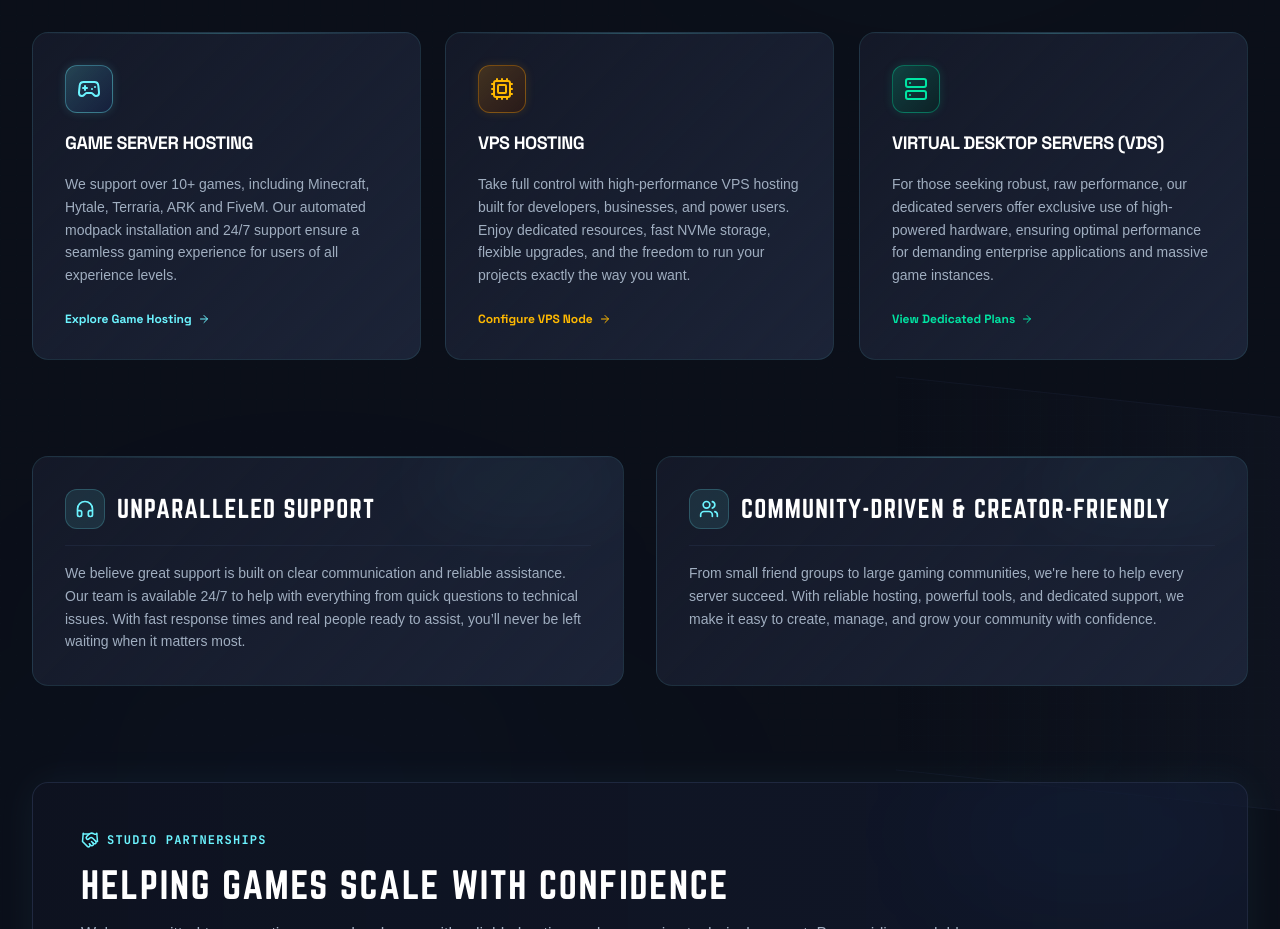
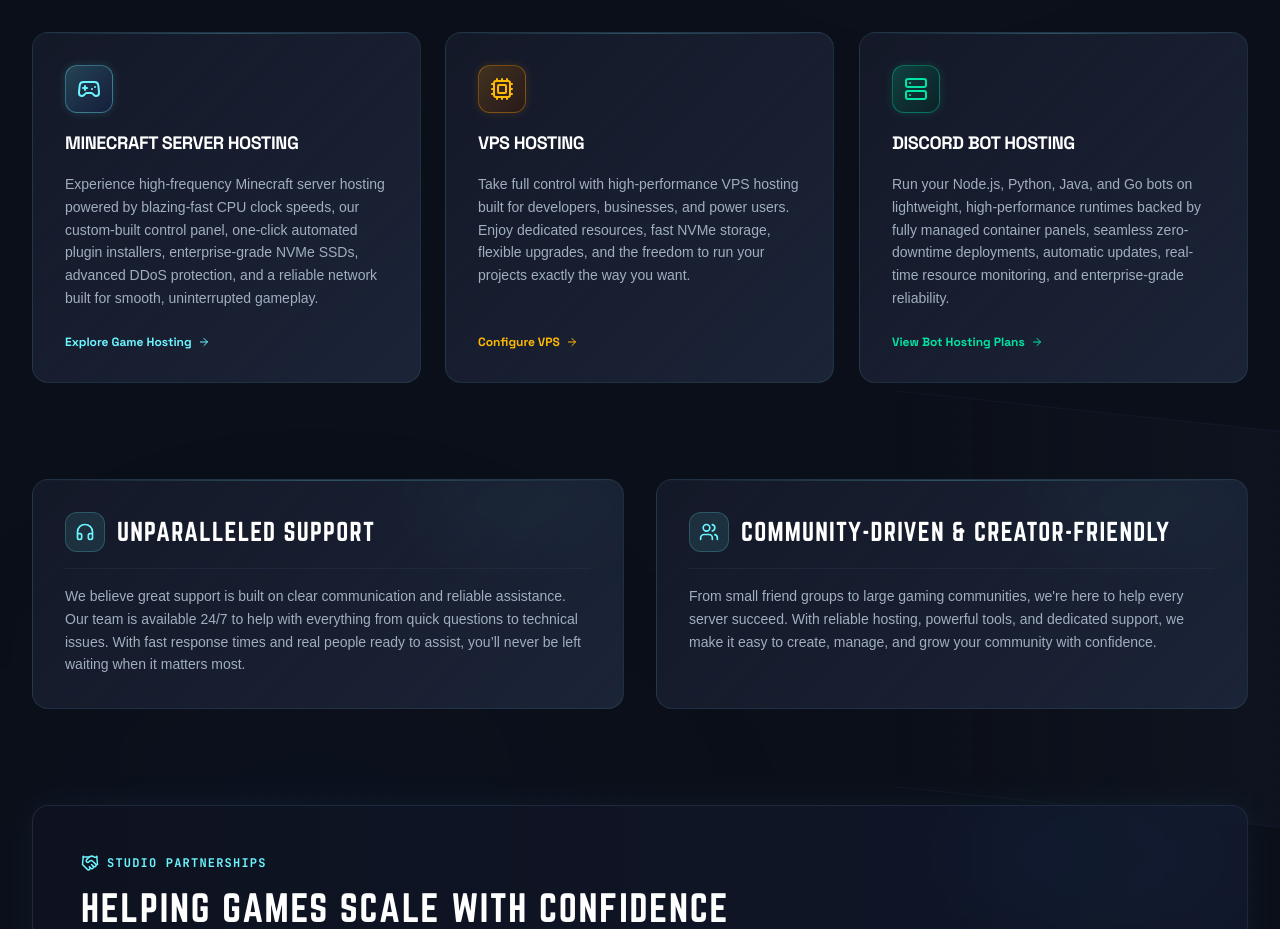
Before and after one commit to DynoXium/Website, a Next.js app: page /about in a window 1280 px wide. Shown: the part 1505-2434 px from the top of the page. Built offline with nearby package versions, Linux system fonts and the light colour scheme; no server answers; a web font is replaced by a local one.

Commit message:
Optimize

```diff
--- a/src/app/company/about.tsx
+++ b/src/app/company/about.tsx
@@ -190,10 +190,10 @@
                 <Gamepad2 className="h-6 w-6" />
               </div>
               <h3 className="font-display text-lg font-bold text-white uppercase tracking-tight">
-                Game Server Hosting
+                MInecraft Server Hosting
               </h3>
               <p className="text-xs sm:text-sm text-text-muted leading-relaxed font-medium">
-                We support over 10+ games, including Minecraft, Hytale, Terraria, ARK and FiveM. Our automated modpack installation and 24/7 support ensure a seamless gaming experience for users of all experience levels.
+                Experience high-frequency Minecraft server hosting powered by blazing-fast CPU clock speeds, our custom-built control panel, one-click automated plugin installers, enterprise-grade NVMe SSDs, advanced DDoS protection, and a reliable network built for smooth, uninterrupted gameplay.
               </p>
             </div>
             <Link href="/game" className="inline-flex items-center gap-1.5 text-xs font-bold text-primary-cyan hover:underline pt-2">
@@ -216,7 +216,7 @@
               </p>
             </div>
             <Link href="/vps" className="inline-flex items-center gap-1.5 text-xs font-bold text-amber-400 hover:underline pt-2">
-              <span>Configure VPS Node</span>
+              <span>Configure VPS</span>
               <ArrowRight className="h-3 w-3" />
             </Link>
           </div>
@@ -228,14 +228,14 @@
                 <Server className="h-6 w-6" />
               </div>
               <h3 className="font-display text-lg font-bold text-white uppercase tracking-tight">
-                Virtual Desktop Servers (VDS)
+                Discord Bot Hosting
               </h3>
               <p className="text-xs sm:text-sm text-text-muted leading-relaxed font-medium">
-                For those seeking robust, raw performance, our dedicated servers offer exclusive use of high-powered hardware, ensuring optimal performance for demanding enterprise applications and massive game instances.
+                Run your Node.js, Python, Java, and Go bots on lightweight, high-performance runtimes backed by fully managed container panels, seamless zero-downtime deployments, automatic updates, real-time resource monitoring, and enterprise-grade reliability.
               </p>
             </div>
             <Link href="#" className="inline-flex items-center gap-1.5 text-xs font-bold text-success-teal hover:underline pt-2">
-              <span>View Dedicated Plans</span>
+              <span>View Bot Hosting Plans</span>
               <ArrowRight className="h-3 w-3" />
             </Link>
           </div>
--- a/src/app/layout.tsx
+++ b/src/app/layout.tsx
@@ -1,4 +1,5 @@
 import type { Metadata } from "next";
+import Script from "next/script";
 import localFont from "next/font/local";
 import "./globals.css";
 import Header from "@/components/Header";
@@ -170,6 +171,20 @@
         <link rel="icon" href="/favicon.ico?v=2" />
         <link rel="shortcut icon" href="/favicon.ico?v=2" />
         <link rel="apple-touch-icon" href="/favicon.ico?v=2" />
+        {/* Google tag (gtag.js) */}
+        <Script
+          src="https://www.googletagmanager.com/gtag/js?id=G-7GNC3GL873"
+          strategy="afterInteractive"
+        />
+        <Script id="google-analytics" strategy="afterInteractive">
+          {`
+            window.dataLayer = window.dataLayer || [];
+            function gtag(){dataLayer.push(arguments);}
+            gtag('js', new Date());
+
+            gtag('config', 'G-7GNC3GL873');
+          `}
+        </Script>
       </head>
       <body className="min-h-screen flex flex-col bg-bg-dark text-text-light font-sans antialiased">
         <CurrencyProvider>
--- a/src/app/legal/terms.tsx
+++ b/src/app/legal/terms.tsx
@@ -94,7 +94,7 @@
       content: (
         <ol className="list-decimal pl-5 space-y-2 text-[#A0AEC0]">
           <li>To use DynoXium's Services, you must be at least 13 years of age. If you are under the age of 18, you may only use the Services with the permission and supervision of your parent or legal guardian, who agrees to be bound by these Terms on your behalf.</li>
-          <li>If acting on behalf of a business, you confirm you have authority to bind that entity.</li>
+          <li>If acting on behalf of a business, you need to confirm you have authority to bind that entity.</li>
           <li>We may request identity verification at any time.</li>
           <li>Services may not be used in restricted jurisdictions.</li>
         </ol>
@@ -251,6 +251,7 @@
               <li>Setup fees</li>
               <li>Add-ons</li>
               <li>Abuse-related suspension</li>
+              <li>Dedicated Additional IP</li>
             </ul>
           </li>
           <li>Refunds are issued to the original payment method only.</li>
--- a/src/app/page.tsx
+++ b/src/app/page.tsx
@@ -106,34 +106,34 @@
 const testimonials = [
   {
     name: "Pokemon32",
-    role: "Minecraft Server Owner",
+    role: "Minecraft Server Administrator",
     avatar: "https://images-ext-1.discordapp.net/external/gTeu6MRNiluNQvqyOsMDKAQ-l01f2M2HH8E9dsEDm_8/%3Fsize%3D4096/https/cdn.discordapp.com/avatars/1429468069239197717/8e8ed485d40267a64519108e7a8a6cf6.png?format=webp&quality=lossless",
     quote: "Really smooth performance with almost no lag, and the support team replies fast too. The panel is easy to use and everything works nicely. Had a great experience hosting my Minecraft server here. ",
   },
   {
     name: "Kr Arjan",
-    role: "Discord Bot Developer",
+    role: "Developer",
     avatar: "https://cdn.discordapp.com/avatars/606851356854321171/1e409739493fc380fd8f67db0751f13f.png?size=4096",
     quote: "",
   },
   {
-    name: "Sarah Jenkins",
-    role: "Server Administrator",
-    avatar: "https://images.unsplash.com/photo-1494790108377-be9c29b29330?auto=format&fit=crop&w=150&q=80",
-    quote: "Minecraft server latency is incredibly low. Players connecting from Sydney and Singapore both get solid, stable green pings.",
-  },
-  {
-    name: "Emily Chen",
-    role: "SaaS Developer",
-    avatar: "https://images.unsplash.com/photo-1517841905240-472988babdf9?auto=format&fit=crop&w=150&q=80",
-    quote: "Low latency, fast deployment. We migrated our entire backend services to Dynoxium and saw immediate load time drops.",
-  },
-  {
-    name: "Marcus Vance",
-    role: "Systems Engineer",
-    avatar: "https://images.unsplash.com/photo-1500648767791-00dcc994a43e?auto=format&fit=crop&w=150&q=80",
-    quote: "The support is lightning fast. I had a firewall configuration issue at 2 AM and the team resolved it within minutes.",
-  },
+    name: "Pranav Nagpal",
+    role: "Developer",
+    avatar: "https://cdn.discordapp.com/avatars/1001807101116567572/2fed10242ae38305a263fbf87f311456.png?size=4096",
+    quote: "Been using it for 10 days now. Bought 8 GB ram minecraft server to play with college friends. It worked smoothly for 20 players and supported all the cool mods. Love it.",
+  },//
+  // {
+  //   name: "Emily Chen",
+  //   role: "SaaS Developer",
+  //   avatar: "https://images.unsplash.com/photo-1517841905240-472988babdf9?auto=format&fit=crop&w=150&q=80",
+  //   quote: "Low latency, fast deployment. We migrated our entire backend services to Dynoxium and saw immediate load time drops.",
+  // },
+  // {
+  //   name: "Marcus Vance",
+  //   role: "Systems Engineer",
+  //   avatar: "https://images.unsplash.com/photo-1500648767791-00dcc994a43e?auto=format&fit=crop&w=150&q=80",
+  //   quote: "The support is lightning fast. I had a firewall configuration issue at 2 AM and the team resolved it within minutes.",
+  // },
 ];
 
 export default function Home() {
```
